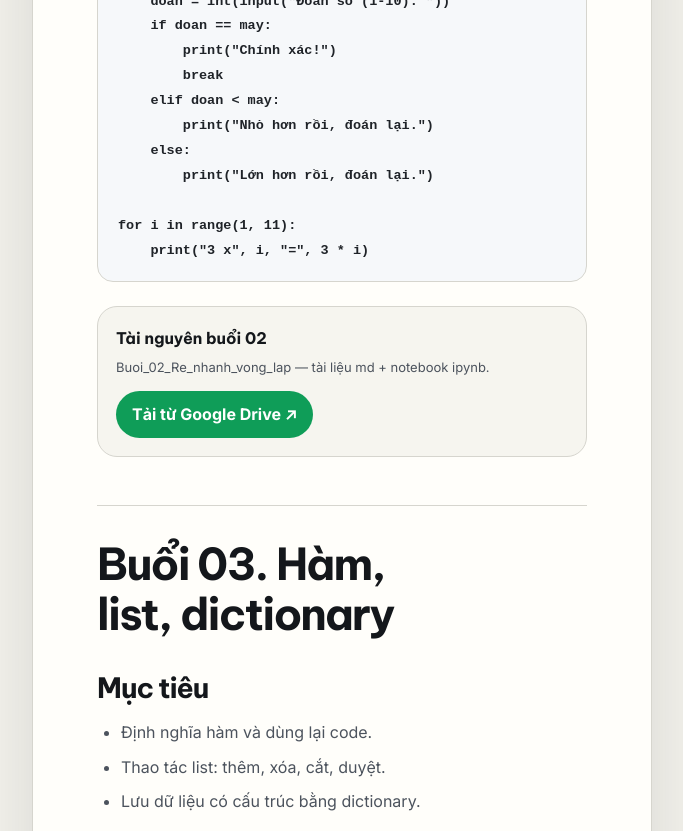
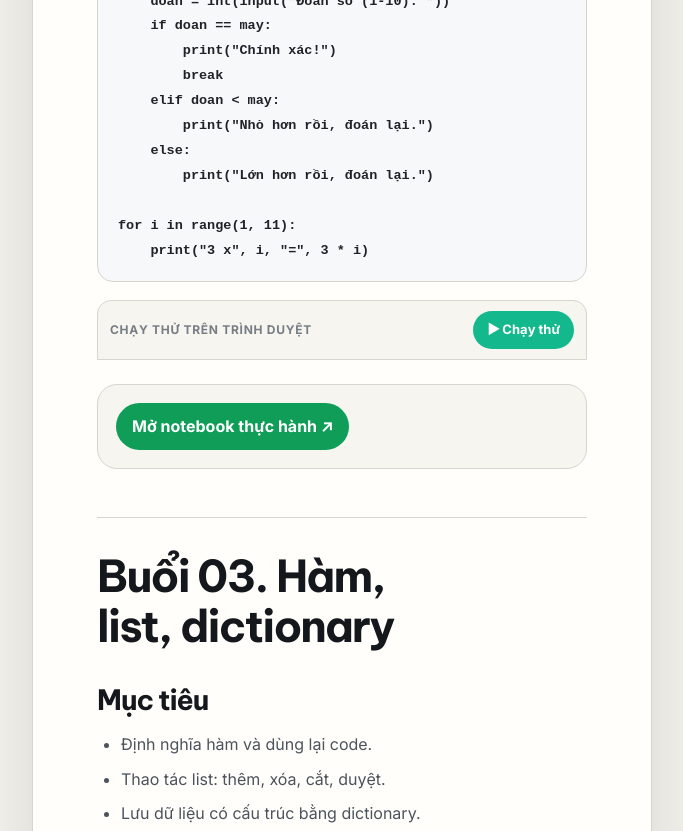
Before and after one commit to danny2904/lap-trinh-python, a website: page index.html in a window 1280 px wide. Shown: the part 4712-5543 px from the top of the page, without its empty margins (344-1027 px from the left). Drawn offline with Linux system fonts and the light colour scheme.

Commit message:
Áp dụng Chạy thử + Mở notebook cho toàn bộ 9 buổi

```diff
--- a/index.html
+++ b/index.html
@@ -371,7 +371,8 @@
     print("3 x", i, "=", 3 * i)`,
         tip: 'range(a, b) chạy từ a đến b-1. Cẩn thận vòng lặp while vô hạn — luôn có lệnh thay đổi biến điều kiện.',
         practice: ['Nhập điểm, xếp loại: 8 trở lên Giỏi, 6.5 Khá, 5 Trung bình, dưới 5 Yếu.', 'In bảng cửu chương của một số nhập vào.', 'Trò chơi đoán số 1-10, giới hạn 5 lượt.', 'Đếm và in tổng các số chẵn trong khoảng 1 đến n.'],
-        res: 'Buoi_02_Re_nhanh_vong_lap — tài liệu md + notebook ipynb.'
+        res: 'Buoi_02_Re_nhanh_vong_lap — tài liệu md + notebook ipynb.',
+        ipynb: 'https://drive.google.com/file/d/1XFn3ux9ZUPERq8fxropnJLetww7Pcvpr/view'
       },
       {
         id: 'c03', n: '03', title: 'Hàm, list, dictionary', kind: 'nen-tang',
@@ -394,7 +395,8 @@
 print("Học sinh giỏi:", gioi)`,
         tip: 'return kết thúc hàm ngay. dict.get("khoa") an toàn hơn dict["khoa"] khi khóa chưa chắc tồn tại.',
         practice: ['Viết hàm kiem_tra_nguyen_to(n) trả về đúng/sai.', 'Viết hàm tinh_trung_binh(danh_sach) xử lý danh sách rỗng.', 'Xây danh sách học viên dạng dictionary và in bảng xếp loại.', 'Dùng comprehension để lọc điểm dưới trung bình rồi sắp xếp.'],
-        res: 'Buoi_03_Ham_list_dictionary — tài liệu md + notebook ipynb.'
+        res: 'Buoi_03_Ham_list_dictionary — tài liệu md + notebook ipynb.',
+        ipynb: 'https://drive.google.com/file/d/1TqWWOyBoZ0BsKKEzqqYDeAGms3BMAF5c/view'
       },
       {
         id: 'c04', n: '04', title: 'Chuỗi, regex, làm sạch dữ liệu', kind: 'ung-dung',
@@ -412,7 +414,8 @@
 print("Email:", email)`,
         tip: 'Luôn dùng raw string r"..." cho regex để dấu gạch chéo không bị hiểu sai. Test regex trên dữ liệu mẫu nhỏ trước.',
         practice: ['Chuẩn hóa tên: bỏ khoảng trắng thừa và viết hoa chữ cái đầu.', 'Trích tất cả số điện thoại và email từ một đoạn văn.', 'Kiểm tra số điện thoại hợp lệ: chỉ gồm 10-11 chữ số.', 'Làm sạch một cột địa chỉ có ký tự lạ và khoảng trắng.'],
-        res: 'Buoi_04_Chuoi_regex_lam_sach_du_lieu — tài liệu md + notebook ipynb.'
+        res: 'Buoi_04_Chuoi_regex_lam_sach_du_lieu — tài liệu md + notebook ipynb.',
+        ipynb: 'https://drive.google.com/file/d/1o7-rHvt2aZyQgLFNbIkon9aSXdpvJq6p/view'
       },
       {
         id: 'c05', n: '05', title: 'File txt, csv, json', kind: 'ung-dung',
@@ -432,7 +435,8 @@
     json.dump(rows, f, ensure_ascii=False, indent=2)`,
         tip: 'Khi mở file tiếng Việt luôn truyền encoding="utf-8". csv.DictReader lấy tiêu đề ở dòng đầu làm khóa.',
         practice: ['Đọc file txt, đếm số dòng và số từ.', 'Đọc file CSV điểm, tính điểm trung bình từng học viên.', 'Ghi kết quả xếp loại ra file JSON.', 'Nối dữ liệu hai file CSV thành một file chung.'],
-        res: 'Buoi_05_File_txt_csv_json — tài liệu md + notebook ipynb.'
+        res: 'Buoi_05_File_txt_csv_json — tài liệu md + notebook ipynb.',
+        ipynb: 'https://drive.google.com/file/d/1IOaDO3NlhKjobWFgYWqg4nb0ZUEKaGiQ/view'
       },
       {
         id: 'c06', n: '06', title: 'Tự động hóa file thư mục', kind: 'ung-dung',
@@ -451,7 +455,8 @@
     print("Đã chuyển:", f.name, "->", nhom)`,
         tip: 'mkdir(exist_ok=True) không báo lỗi nếu thư mục đã tồn tại. Chạy thử trên bản sao dữ liệu trước khi áp dụng thật.',
         practice: ['Liệt kê toàn bộ file trong một thư mục kèm kích thước.', 'Phân loại file vào thư mục theo đuôi mở rộng.', 'Đổi tên hàng loạt file theo mẫu có số thứ tự.', 'Backup: copy các file sửa trong 7 ngày gần đây sang thư mục mới.'],
-        res: 'Buoi_06_Tu_dong_hoa_file_thu_muc — tài liệu md + notebook ipynb.'
+        res: 'Buoi_06_Tu_dong_hoa_file_thu_muc — tài liệu md + notebook ipynb.',
+        ipynb: 'https://drive.google.com/file/d/1OEWtw_W08vYHZMZYtHNO5v2E_tkHNA07/view'
       },
       {
         id: 'c07', n: '07', title: 'Excel, Word, PDF', kind: 'ung-dung',
@@ -473,7 +478,8 @@
 doc.save("bao_cao.docx")`,
         tip: 'Cài thư viện bằng: pip install openpyxl python-docx pdfplumber. Dùng openpyxl khi cần vừa đọc vừa ghi.',
         practice: ['Đọc file Excel, thêm cột xếp loại và lưu file mới.', 'Tạo file Word báo cáo tổng kết có tiêu đề và đoạn văn.', 'Trích toàn bộ văn bản từ một file PDF.', 'Pipeline: đọc Excel, thống kê, xuất báo cáo Word.'],
-        res: 'Buoi_07_Excel_Word_PDF — tài liệu md + notebook ipynb.'
+        res: 'Buoi_07_Excel_Word_PDF — tài liệu md + notebook ipynb.',
+        ipynb: 'https://drive.google.com/file/d/1-vI1fgbQEZ6XRs74MjdlfIm8QbiHtvtt/view'
       },
       {
         id: 'c08', n: '08', title: 'Web, API, ôn tập', kind: 'du-an',
@@ -491,7 +497,8 @@
     print("Lỗi:", r.status_code)`,
         tip: 'Luôn đặt timeout và kiểm tra status_code. Dữ liệu API thường là JSON — đọc cấu trúc trước khi lấy trường.',
         practice: ['Gọi một API công khai (GitHub, tỷ giá, thời tiết) và in kết quả.', 'Lưu kết quả API ra file CSV hoặc JSON.', 'Pipeline: fetch dữ liệu, làm sạch, ghi file.', 'Ôn tập tổng hợp: xử lý một bộ dữ liệu sẵn có từ đầu đến cuối.'],
-        res: 'Buoi_08_Web_API_on_tap — tài liệu md + notebook ipynb.'
+        res: 'Buoi_08_Web_API_on_tap — tài liệu md + notebook ipynb.',
+        ipynb: 'https://drive.google.com/file/d/1QnOytF9KPxoyc-BrRRXQRx51ag7eEdgx/view'
       },
       {
         id: 'c09', n: '09', title: 'Project kiểm tra tổng hợp', kind: 'du-an',
@@ -517,7 +524,8 @@
     export(ket_qua, "bao_cao.xlsx")`,
         tip: 'Chia nhỏ project thành hàm, mỗi hàm làm một việc. Chạy từng bước trước khi nối pipeline hoàn chỉnh.',
         practice: ['Chọn đề tài và bộ dữ liệu phù hợp.', 'Thu thập dữ liệu và mô tả cấu trúc.', 'Làm sạch và phân tích dữ liệu.', 'Xuất sản phẩm cuối (csv, json hoặc Excel).', 'Trình bày quy trình trong 5 phút.'],
-        res: 'Buoi_09_Project_kiem_tra_tong_hop — tài liệu md + notebook ipynb.'
+        res: 'Buoi_09_Project_kiem_tra_tong_hop — tài liệu md + notebook ipynb.',
+        ipynb: 'https://drive.google.com/file/d/1jwJ0Ei_LCd0RIUO6Cad5VpvzXzk-ykio/view'
       }
     ];
 
@@ -738,8 +746,8 @@
       }
     }
 
-    // Gắn nút Chạy thử cho code — chỉ Buổi 01 (các buổi khác chờ duyệt sau)
-    document.querySelectorAll('#c01 pre.code').forEach(buildRunner);
+    // Gắn nút Chạy thử cho code — áp dụng cho tất cả các buổi
+    document.querySelectorAll('#chapters section.chapter[id^="c"] pre.code').forEach(buildRunner);
   </script>
 </body>
 </html>
```
